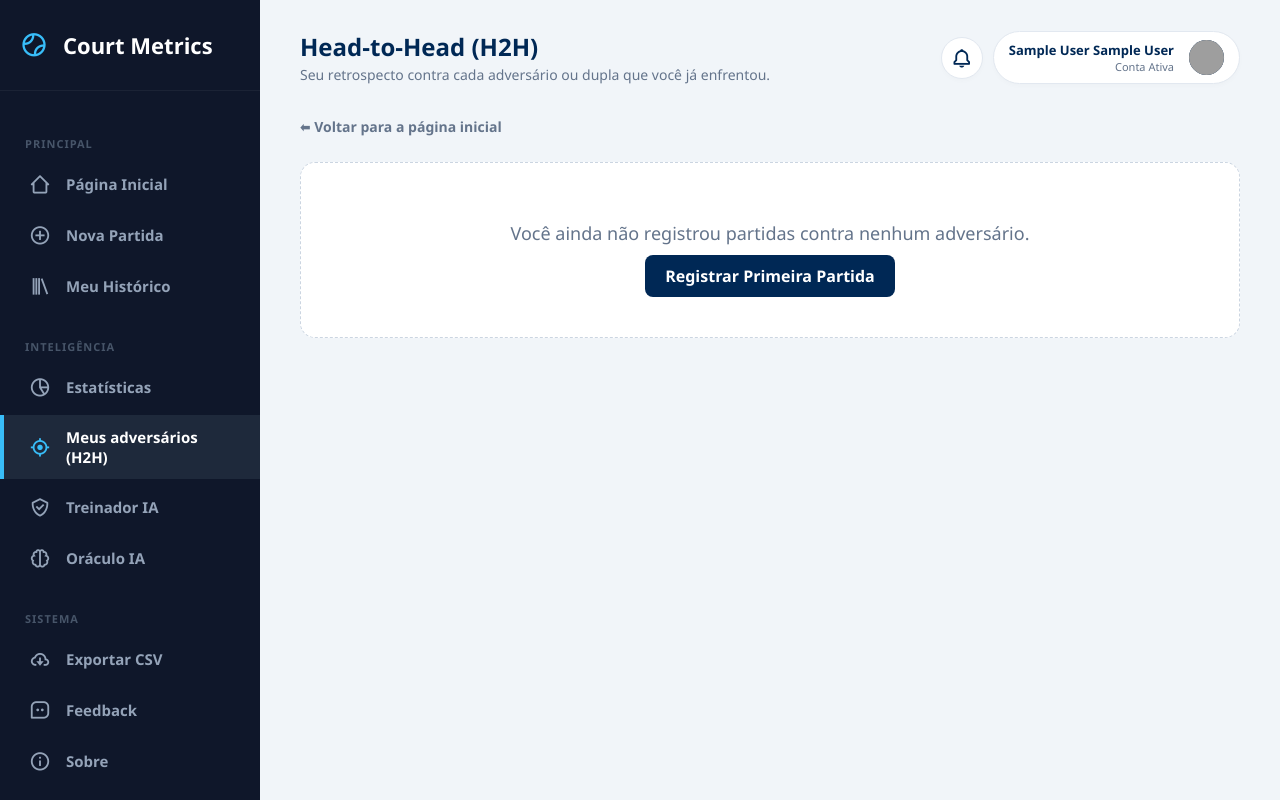
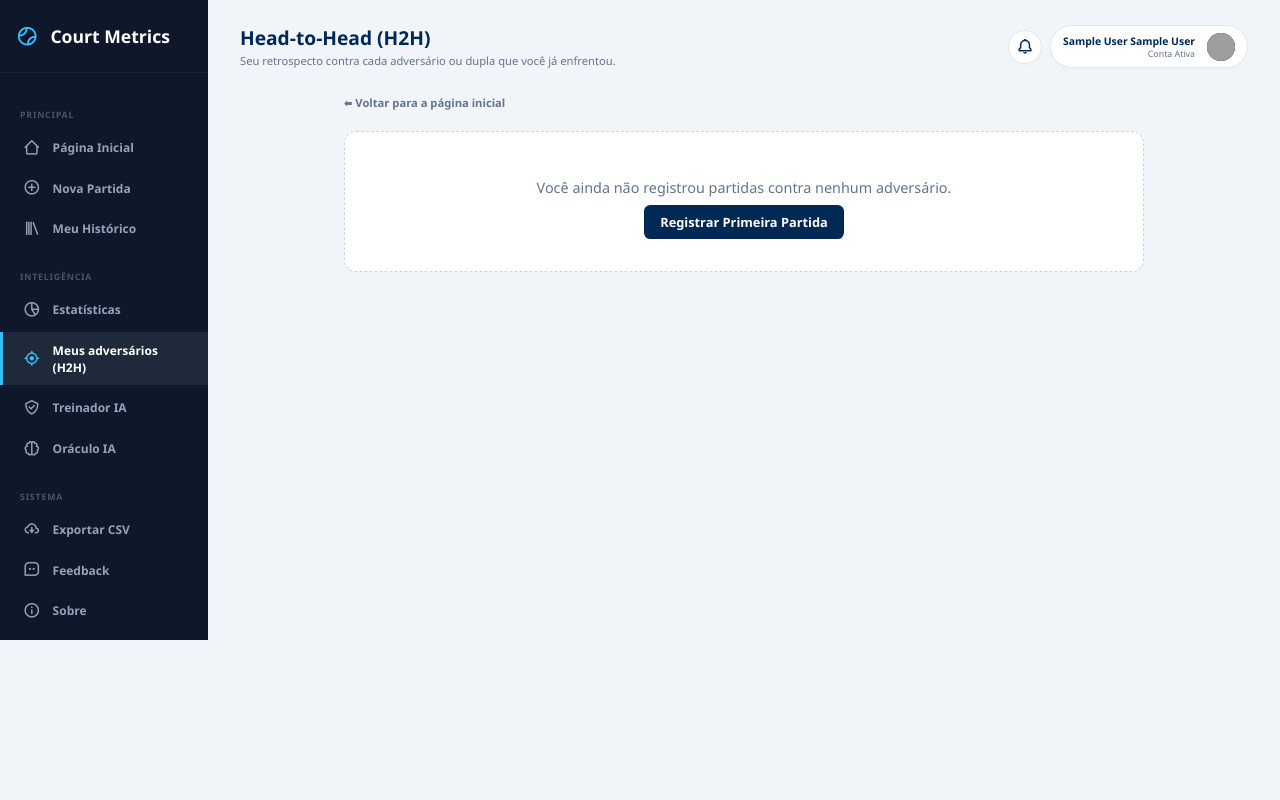
Before and after one commit to pedrosolonassis/court_metrics, a Flask app: page /adversarios in a window 1280 px wide. Run offline with Flask 3, Linux system fonts and the light colour scheme; the visitor is signed in with stand-in values (Sample User, id 1); data that the repository does not hold is empty; some libraries are stand-ins or nearby versions; grey boxes are pictures that could not be loaded.

Commit message:
feat: zoom

```diff
--- a/templates/base.html
+++ b/templates/base.html
@@ -131,6 +131,12 @@
             .top-header span { display: none; }
 
             .sidebar-overlay.show { display: block; opacity: 1; }
+        }
+
+        @media (min-width: 992px) {
+            body {
+                zoom: 0.8;
+            }
         }
 
         /* --- notificações --- */
```
Also changed, not shown: readme.md.
